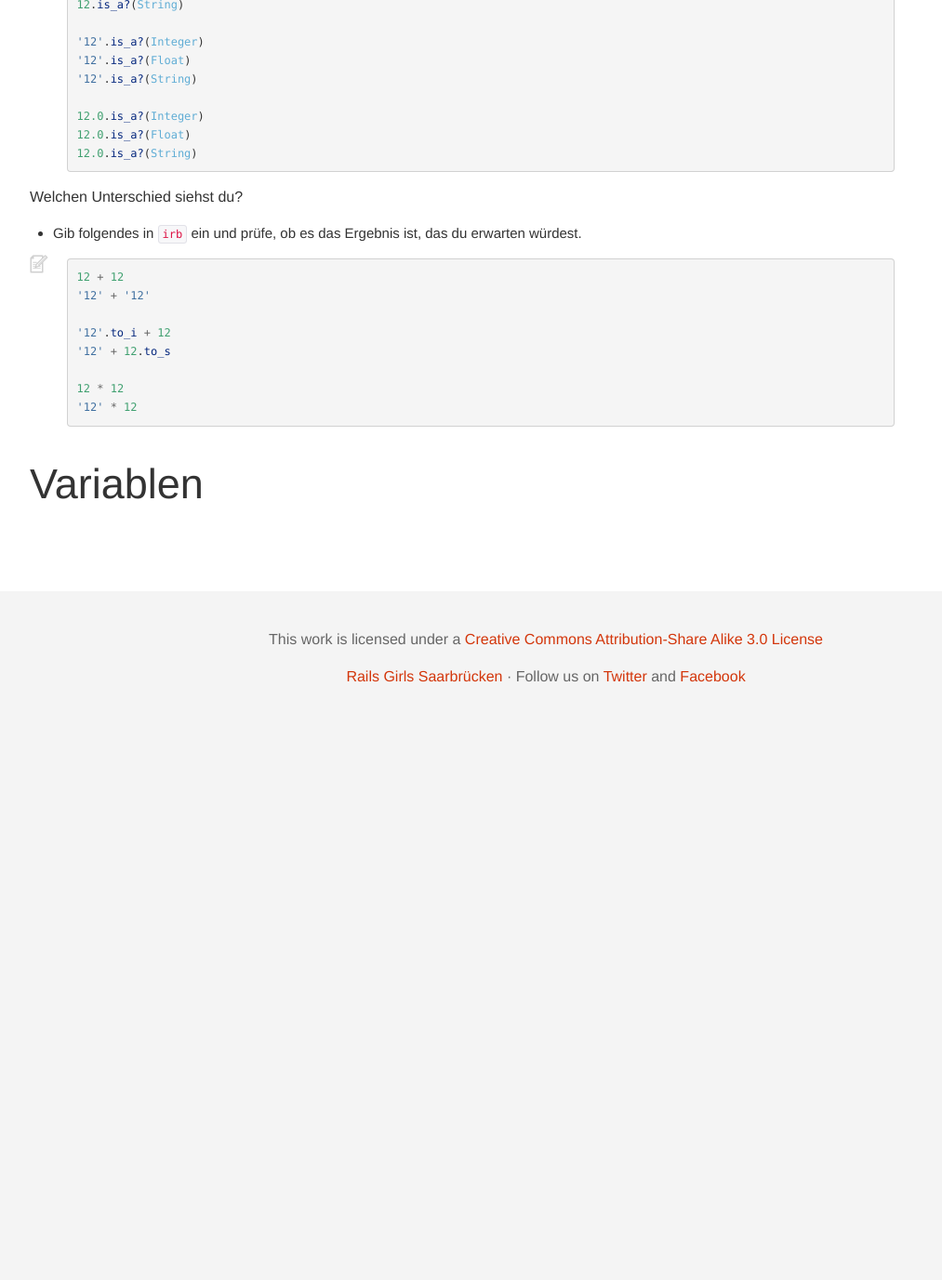
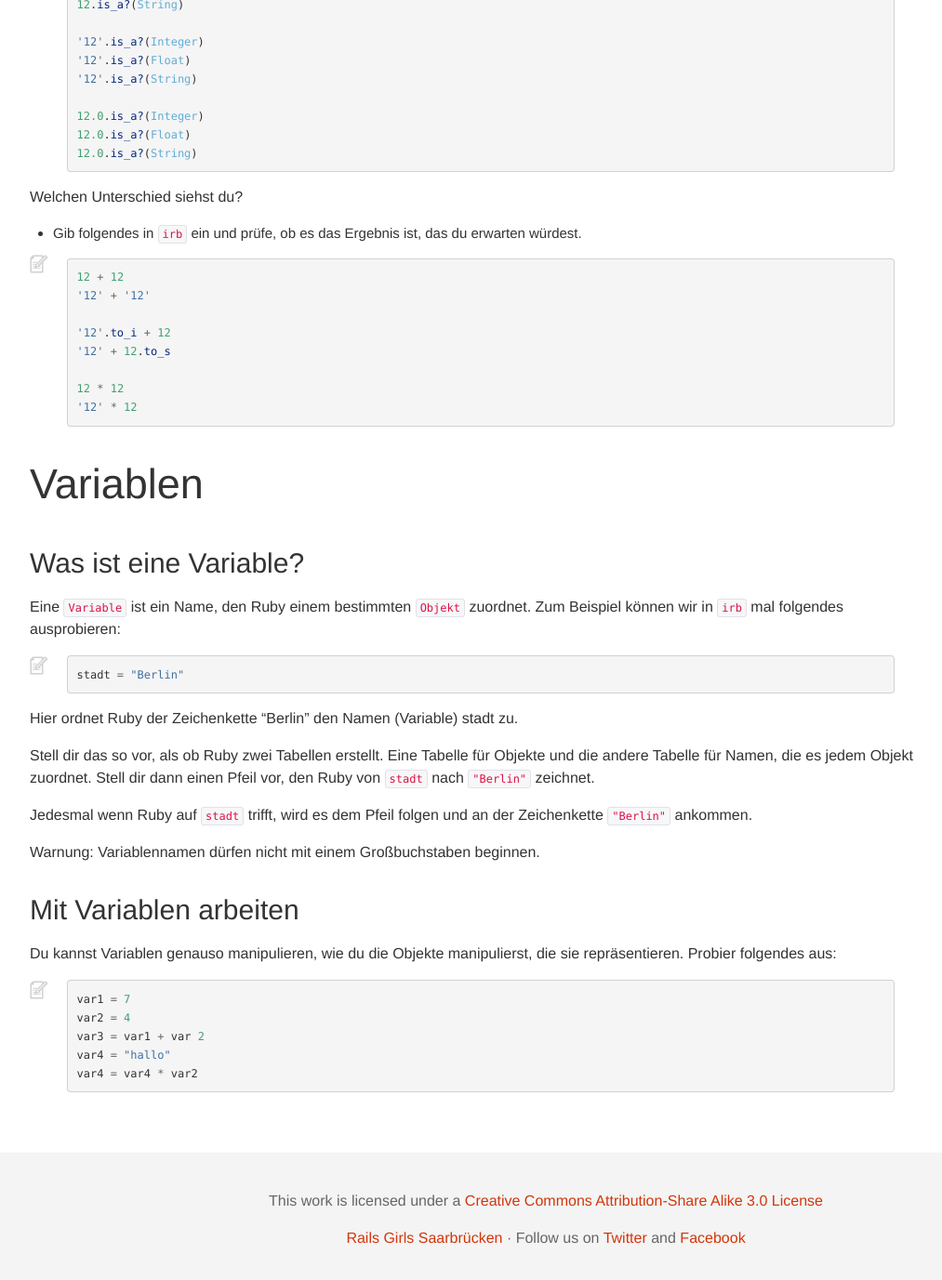
Before and after one commit to railsgirlssb/workshop_studienstiftungsaar_2016_guides, a Jekyll site: the page built from _posts/2016-03-06-introduction.markdown, in a window 1280 px wide and 1400 px high, scrolled down 5258 px. Shown: the top 1377 px of the window at 93% size, without its empty margins (53-1066 px from the left). Built offline with Jekyll 4.4.1, drawn with Linux system fonts in a browser that asks for light colours; nearby versions of some CDN libraries; before the commit the page ends 6054 px from its top, so only the background shows below that.

Commit message:
variables part 1

```diff
--- a/_posts/2016-03-06-introduction.markdown
+++ b/_posts/2016-03-06-introduction.markdown
@@ -241,3 +241,35 @@ Probier einige Methoden aus:
 {% endhighlight %}
 
 # Variablen
+
+## Was ist eine Variable?
+
+Eine `Variable` ist ein Name, den Ruby einem bestimmten `Objekt` zuordnet.
+Zum Beispiel können wir in `irb` mal folgendes ausprobieren:
+
+{% highlight ruby %}
+stadt = "Berlin"
+{% endhighlight %}
+
+Hier ordnet Ruby der Zeichenkette "Berlin" den Namen (Variable) stadt zu.
+
+Stell dir das so vor, als ob Ruby zwei Tabellen erstellt.
+Eine Tabelle für Objekte und die andere Tabelle für Namen, die es jedem Objekt zuordnet.
+Stell dir dann einen Pfeil vor, den Ruby von `stadt` nach `"Berlin"` zeichnet.
+
+Jedesmal wenn Ruby auf `stadt` trifft, wird es dem Pfeil folgen und an der Zeichenkette `"Berlin"` ankommen.
+
+Warnung: Variablennamen dürfen nicht mit einem Großbuchstaben beginnen.
+
+## Mit Variablen arbeiten
+
+Du kannst Variablen genauso manipulieren, wie du die Objekte manipulierst, die sie repräsentieren.
+Probier folgendes aus:
+
+{% highlight ruby %}
+var1 = 7
+var2 = 4
+var3 = var1 + var 2
+var4 = "hallo"
+var4 = var4 * var2
+{% endhighlight %}
```
